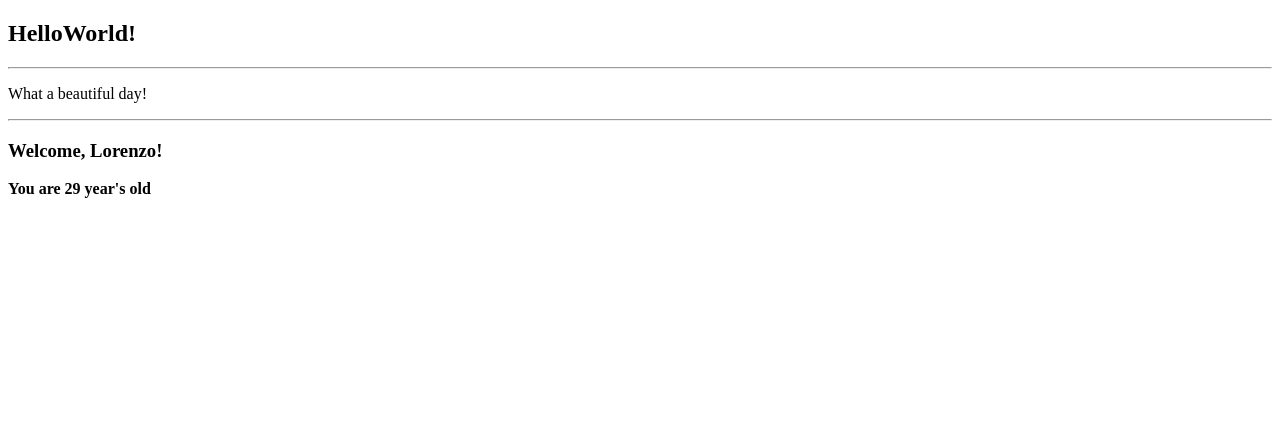
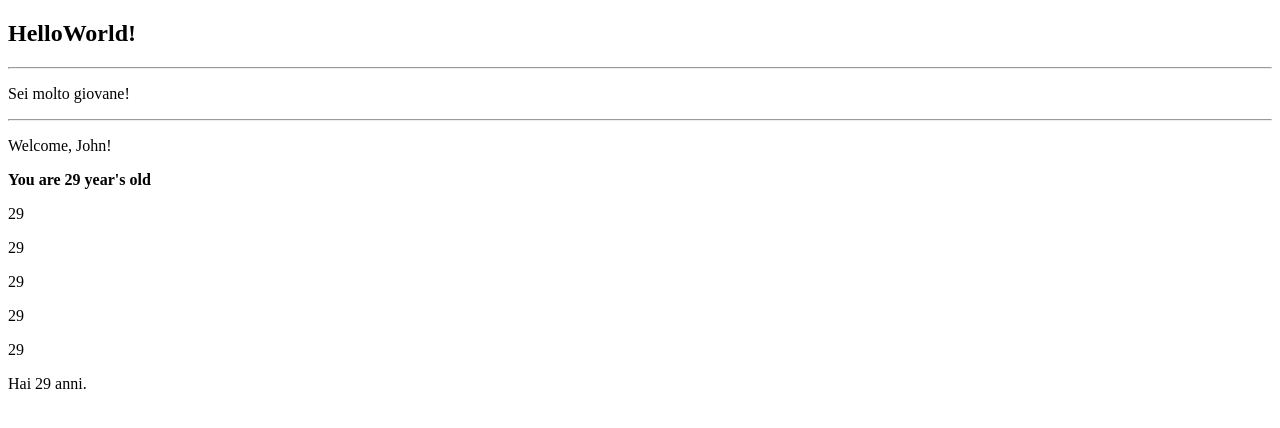
Before and after one commit to zanlo95/Reactj, a React (Vite) app in the folder my-app/: page / in a window 1280 px wide. Shown: the top 428 px of the page. Built offline with nearby package versions, Linux system fonts and the light colour scheme.

Commit message:
props conditional rend

```diff
--- /dev/null
+++ b/my-app/src/Age.jsx
@@ -0,0 +1,3 @@
+export function Age({ age }) {
+  return <p>{age}</p>;
+}
--- a/my-app/src/App.jsx
+++ b/my-app/src/App.jsx
@@ -8,7 +8,7 @@ export function App() {
       <hr />
       <Message />
       <hr />
-      <Welcome name="Lorenzo" age={29} />
+      <Welcome name="John" age={29} />
     </div>
   );
 }
--- a/my-app/src/Message.jsx
+++ b/my-app/src/Message.jsx
@@ -1,3 +1,3 @@
-export function Message(){
-    return <p>What a beautiful day!</p>
+export function Message({ age }) {
+  return <p>{age > 18 ? `Hai ${age} anni.` : "Sei molto giovane!"}</p>;
 }
--- a/my-app/src/Welcome.jsx
+++ b/my-app/src/Welcome.jsx
@@ -1,10 +1,21 @@
+import { Age } from "./Age";
+import { Message } from "./Message";
+
 export function Welcome({ name, age }) {
   return (
     <div>
-      <h3>Welcome, {name}!</h3>
+      <p>Welcome, {name}!</p>
       <strong>
         <p>You are {age} year's old</p>
       </strong>
+      <p>
+        <Age age={age} />
+      </p>
+      <p>{age > 18 && <Age age={age} />}</p>
+      <p>{age && <Age age={age} />}</p>
+      <p>{age > 18 && age < 65 && <Age age={age} />}</p>
+      <p>{age > 18 && name === "John" ? <Age age={age} /> : null}</p>
+      <Message age={age} />
     </div>
   );
 }
```
